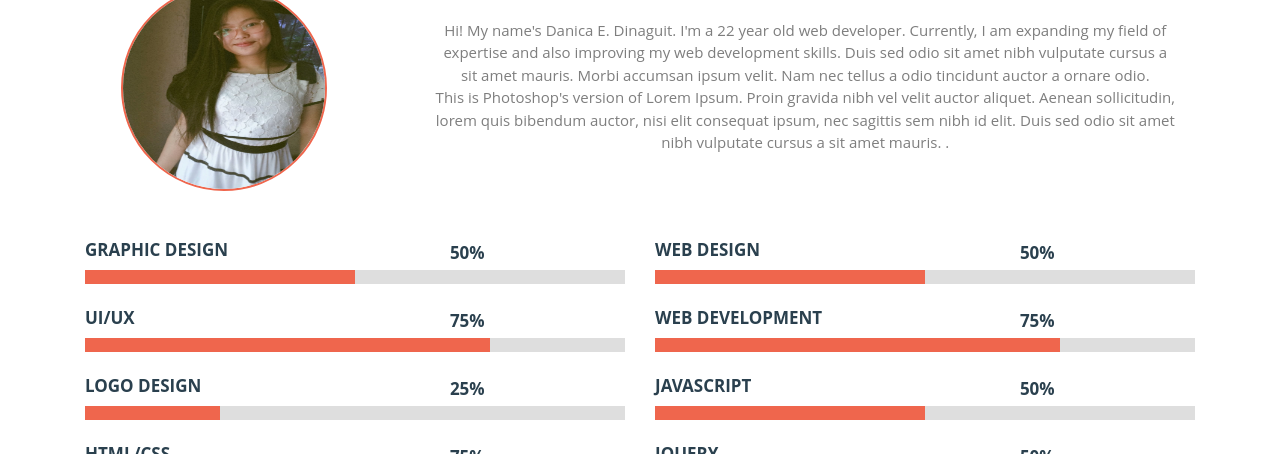
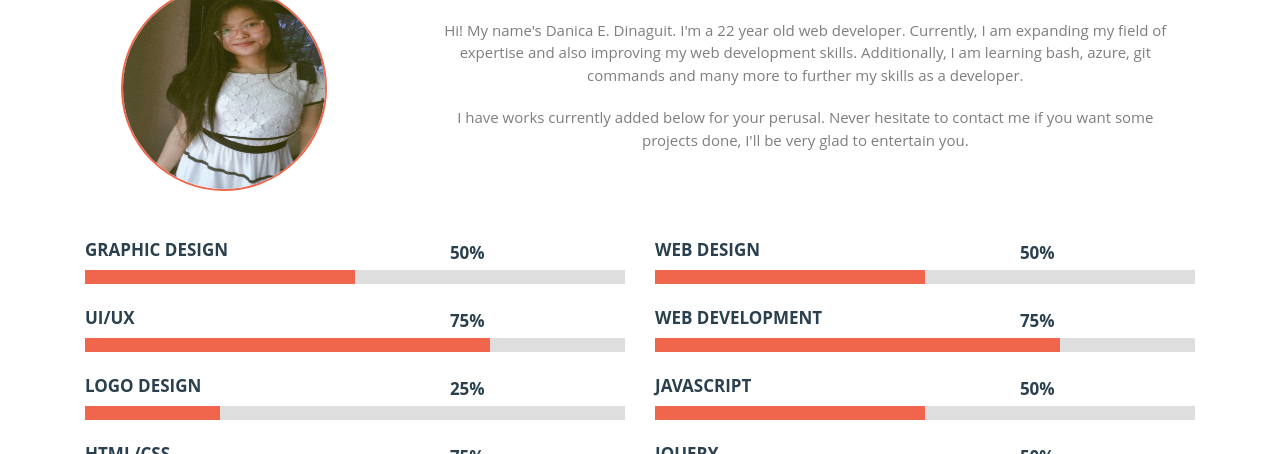
Before and after one commit to DanicaDinaguit/danicadinaguit.github.io, a plain HTML site: page index.html in a window 1280 px wide. Shown: the part 646-1100 px from the top of the page. Drawn offline with Linux system fonts and the light colour scheme.

Commit message:
added additional descriptions to describe myself

```diff
--- a/index.html
+++ b/index.html
@@ -102,8 +102,8 @@ Smartphone Compatible web template, free webdesigns for Nokia, Samsung, LG, Sony
 			<img width="206" height="206" src="images/me.jpg" alt=""/>
 			</div>
 			<div class="about-text">
-					<p>Hi! My name's Danica E. Dinaguit. I'm a 22 year old web developer. Currently, I am expanding my field of expertise and also improving my web development skills. Duis sed odio sit amet nibh vulputate cursus a sit amet mauris. Morbi accumsan ipsum velit. Nam nec tellus a odio tincidunt auctor a ornare odio.</p>
-					<p>This is Photoshop's version  of Lorem Ipsum. Proin gravida nibh vel velit auctor aliquet. Aenean sollicitudin, lorem quis bibendum auctor, nisi elit consequat ipsum, nec sagittis sem nibh id elit. Duis sed odio sit amet nibh vulputate cursus a sit amet mauris. . </p>
+				<p>Hi! My name's Danica E. Dinaguit. I'm a 22 year old web developer. Currently, I am expanding my field of expertise and also improving my web development skills. Additionally, I am learning bash, azure, git commands and many more to further my skills as a developer.</p> <br>
+				<p>I have works currently added below for your perusal. Never hesitate to contact me if you want some projects done, I'll be very glad to entertain you.</p>
 			</div>
 			<div class="clearfix"></div>
 			</div>
```
